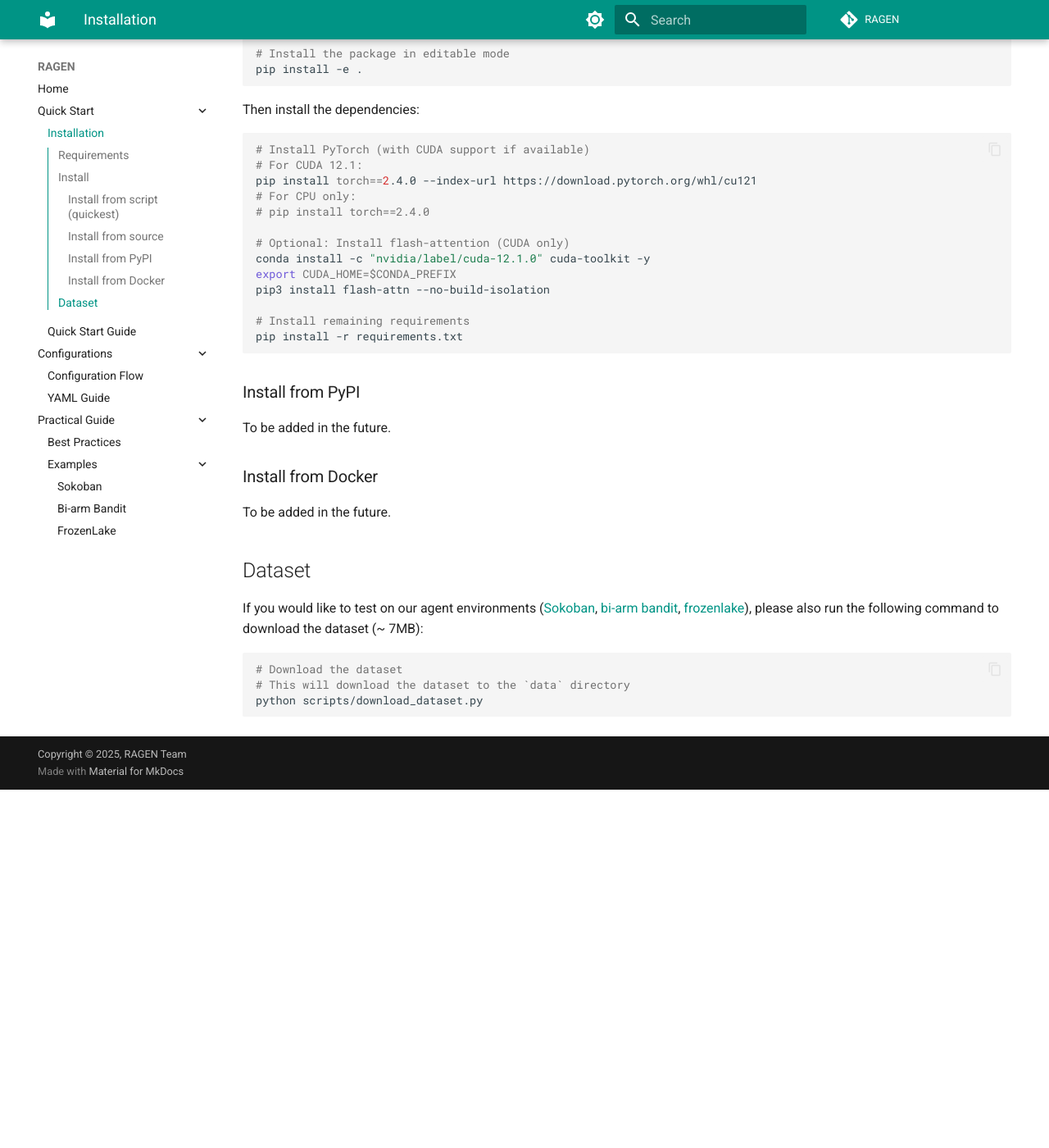
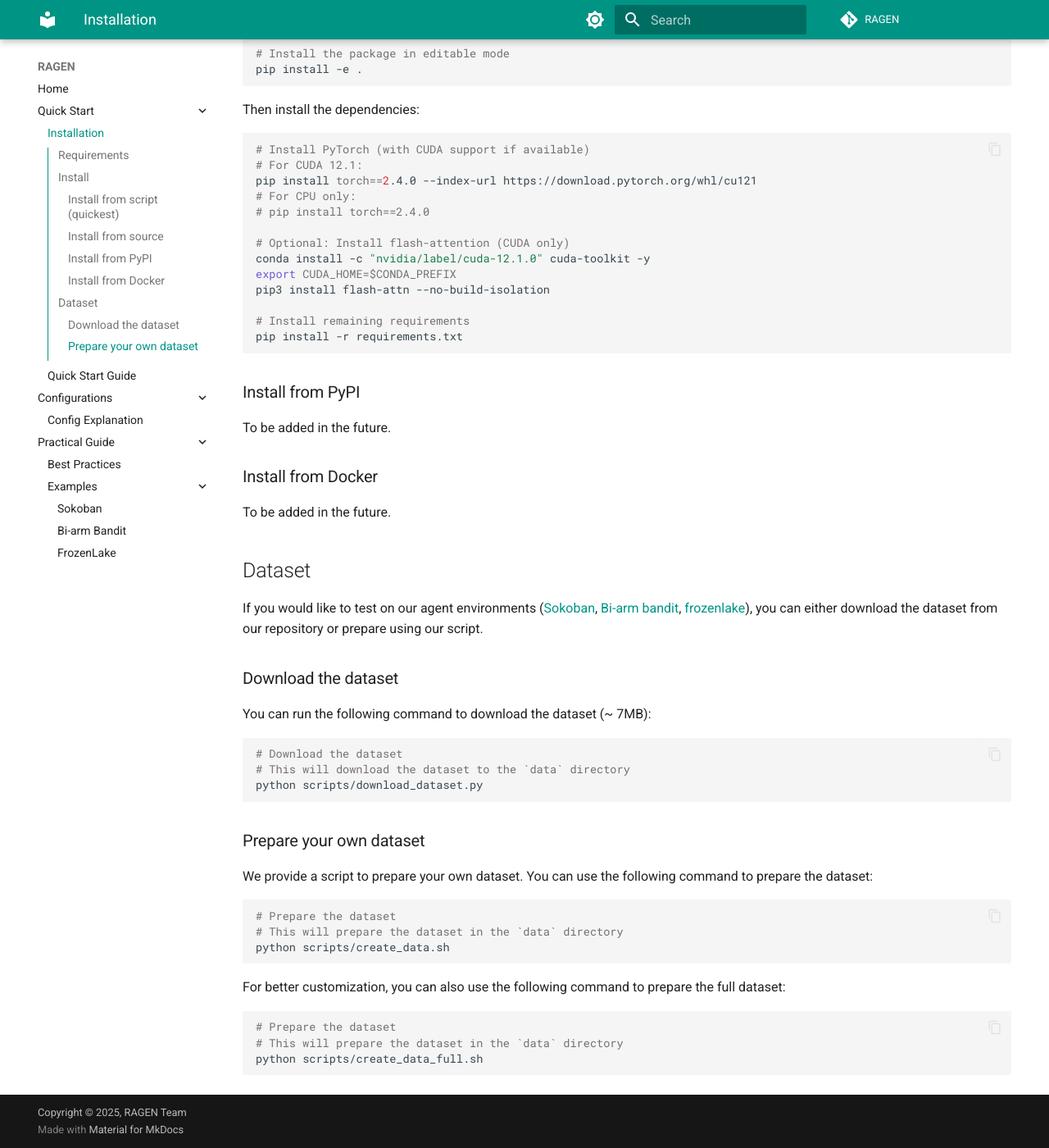
Before and after one commit to QinengWang-Aiden/RAGEN-Doc, an MkDocs documentation site: the page built from docs/quickstart/installation.md, in a window 1280 px wide and 1400 px high, scrolled down 915 px. Shown: the whole window at 82% size. Built offline with MkDocs 1.6.1 and Material for MkDocs 9.7.7, drawn with Linux system fonts in a browser that asks for light colours; comment, search, counter and statistics services are not loaded; before the commit the page ends 1878 px from its top, so only the background shows below that; some of the changed text lies outside the part shown.

Commit message:
installation and quick start finished

````diff
--- a/docs/quickstart/installation.md
+++ b/docs/quickstart/installation.md
@@ -5,7 +5,7 @@
 
 ## Install
 ### Install from script (quickest)
-We provide a script to install RAGEN on **Linux**. This script will install all the dependencies and set up the **Conda** environment for you.
+We provide a script to install `RAGEN` on **Linux**. This script will install all the dependencies and set up the **Conda** environment for you.
 ```bash
 # Clone the repository
 git clone https://github.com/ZihanWang314/RAGEN.git
@@ -55,9 +55,24 @@ To be added in the future.
 To be added in the future.
 
 ## Dataset
-If you would like to test on our agent environments ([Sokoban](../practical_guide/examples/sokoban.md), [bi-arm bandit](../practical_guide/examples/bi_arm_bandit.md), [frozenlake](../practical_guide/examples/frozenlake.md)), please also run the following command to download the dataset (~ 7MB):
+If you would like to test on our agent environments ([Sokoban](../practical_guide/examples/sokoban.md), [Bi-arm bandit](../practical_guide/examples/bi_arm_bandit.md), [frozenlake](../practical_guide/examples/frozenlake.md)), you can either download the dataset from our repository or prepare using our script.
+### Download the dataset
+You can run the following command to download the dataset (~ 7MB):
 ```bash
 # Download the dataset
 # This will download the dataset to the `data` directory
 python scripts/download_dataset.py
 ```
+### Prepare your own dataset
+We provide a script to prepare your own dataset. You can use the following command to prepare the dataset:
+```bash
+# Prepare the dataset
+# This will prepare the dataset in the `data` directory
+python scripts/create_data.sh
+```
+For better customization, you can also use the following command to prepare the full dataset:
+```bash
+# Prepare the dataset
+# This will prepare the dataset in the `data` directory
+python scripts/create_data_full.sh
+```
--- a/mkdocs.yml
+++ b/mkdocs.yml
@@ -35,8 +35,7 @@ nav:
     - Installation: quickstart/installation.md
     - Quick Start Guide: quickstart/quick_start.md
   - Configurations:
-    - Configuration Flow: configurations/config_flow.md
-    - YAML Guide: configurations/yaml_guide.md
+    - Config Explanation: configurations/config_exp.md
   - Practical Guide:
     - Best Practices: practical_guide/best_practices.md
     - Examples:
````
Also changed, not shown: docs/index.md (+1 -1 lines), docs/quickstart/quick_start.md (+132 -0 lines), docs/configurations/config_exp.md (added), docs/configurations/config_flow.md (deleted), docs/configurations/yaml_guide.md (deleted).
